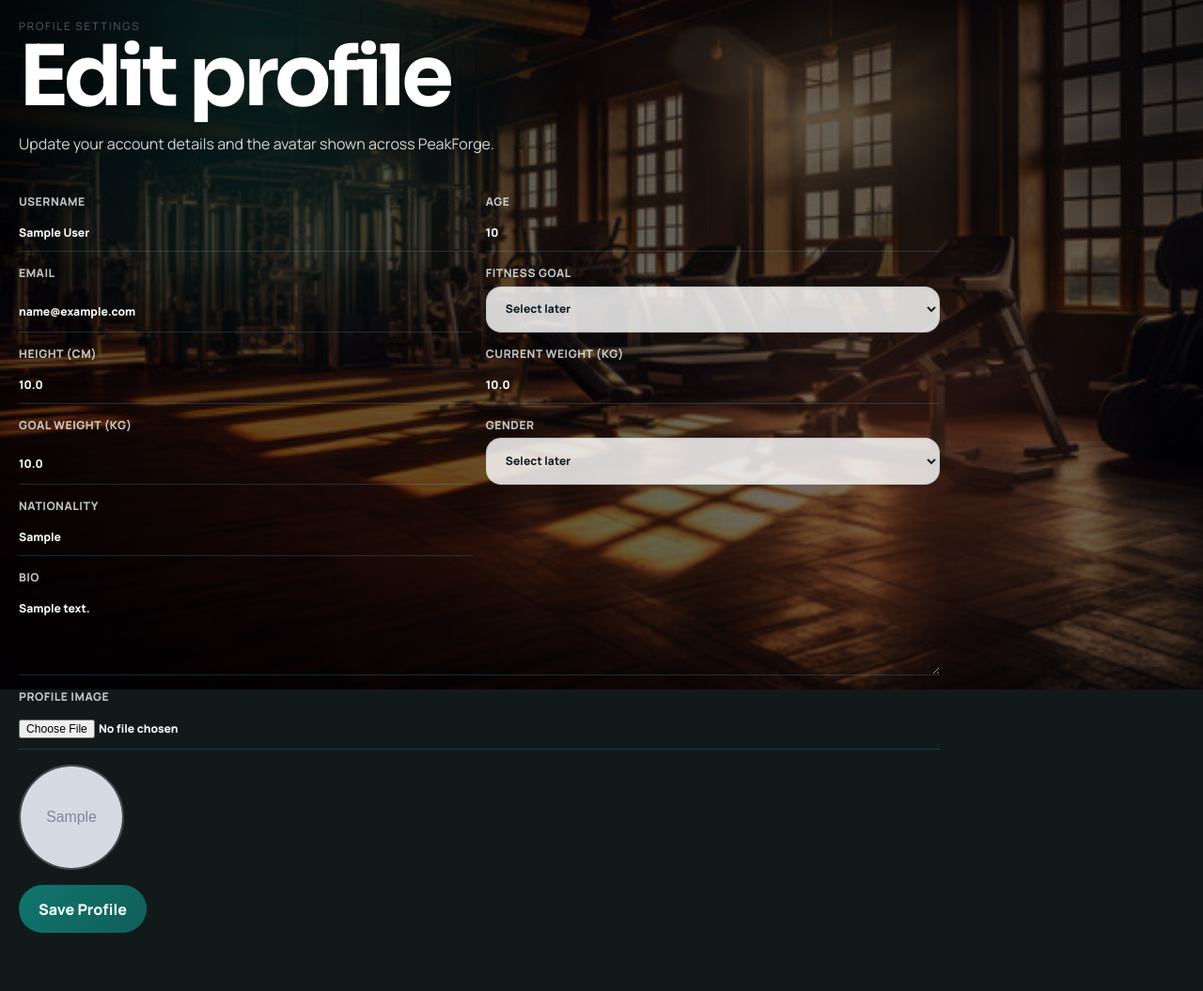
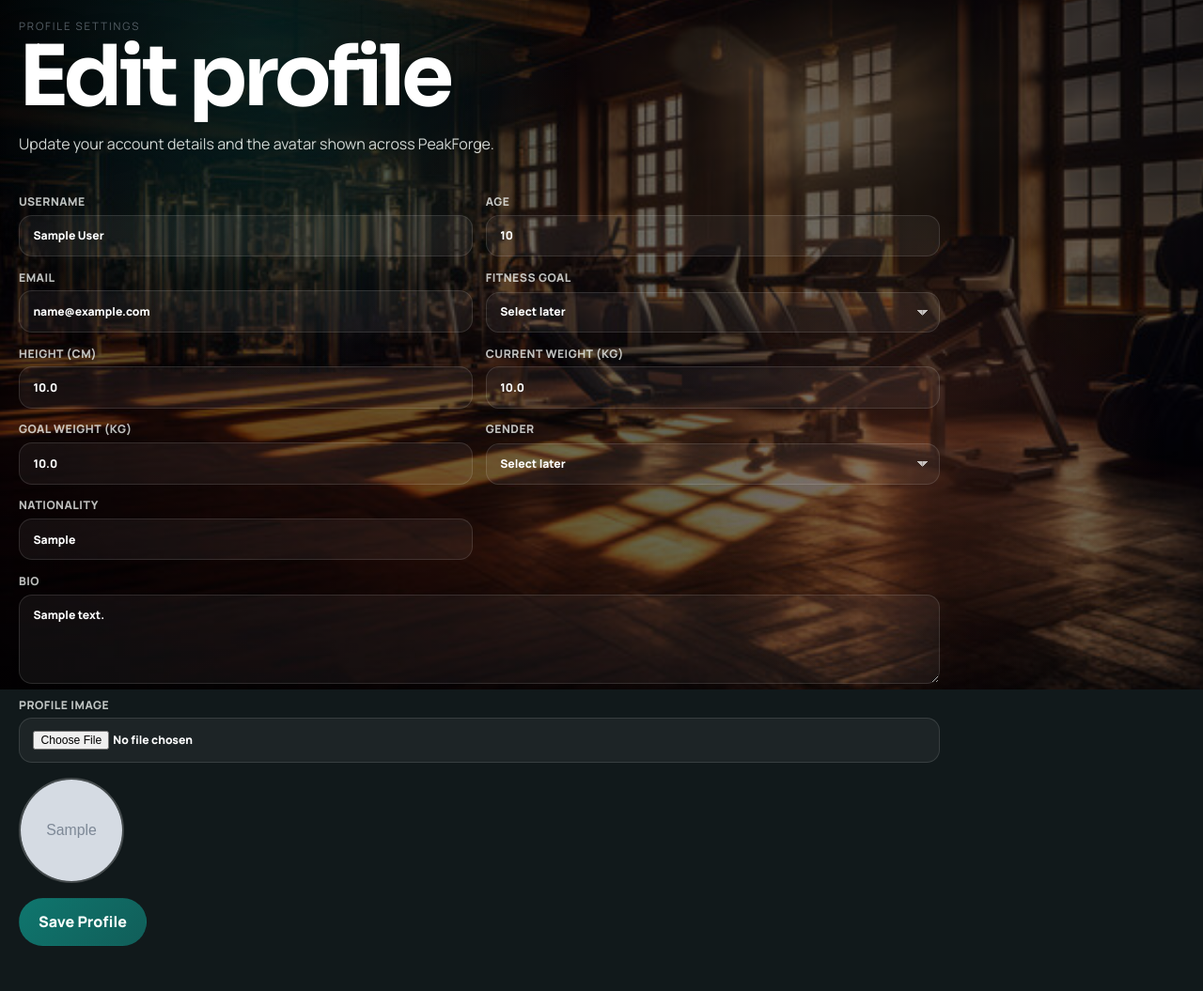
Before and after one commit to yadesh2007/PeakForge, a Flask app: page /edit-profile in a window 1280 px wide. Shown: the part 66-1121 px from the top of the page at 94% size. Before the commit the page ends 1059 px from the top, so only its background shows below. Run offline with Flask 3, Linux system fonts and the light colour scheme; the visitor is signed in with stand-in values (Sample User, id 1); tables that the repository leaves empty hold one stand-in row (values such as "Sample post"); grey boxes marked "Sample" are stand-in pictures.

Commit message:
Refine profile form glass styling

```diff
--- a/static/css/styles.css
+++ b/static/css/styles.css
@@ -1009,7 +1009,81 @@ textarea {
 }
 
 .settings-form input,
-.settings-form textarea,
+.settings-form select,
+.settings-form textarea {
+  width: 100%;
+  min-width: 0;
+  color: #ffffff;
+  caret-color: #ffffff;
+  background: rgba(255, 255, 255, 0.05);
+  border: 1px solid rgba(255, 255, 255, 0.12);
+  border-radius: 14px;
+  padding: 0.8rem 0.9rem;
+  transition: border-color 180ms ease, box-shadow 180ms ease, background-color 180ms ease;
+}
+
+.settings-form input::placeholder,
+.settings-form textarea::placeholder {
+  color: rgba(255, 255, 255, 0.45);
+}
+
+.settings-form select {
+  appearance: none;
+  -webkit-appearance: none;
+  padding-right: 2.4rem;
+  background-image:
+    linear-gradient(45deg, transparent 50%, rgba(255, 255, 255, 0.72) 50%),
+    linear-gradient(135deg, rgba(255, 255, 255, 0.72) 50%, transparent 50%);
+  background-position:
+    calc(100% - 1.05rem) 50%,
+    calc(100% - 0.72rem) 50%;
+  background-size: 0.36rem 0.36rem, 0.36rem 0.36rem;
+  background-repeat: no-repeat;
+  color-scheme: dark;
+}
+
+.settings-form select option {
+  color: #ffffff;
+  background: #11191b;
+}
+
+.settings-form input[type="number"] {
+  appearance: textfield;
+  -moz-appearance: textfield;
+}
+
+.settings-form input[type="number"]::-webkit-outer-spin-button,
+.settings-form input[type="number"]::-webkit-inner-spin-button {
+  -webkit-appearance: none;
+  appearance: none;
+  margin: 0;
+}
+
+.settings-form input:focus,
+.settings-form select:focus,
+.settings-form textarea:focus {
+  outline: 0;
+  border-color: rgba(255, 255, 255, 0.2);
+  background-color: rgba(255, 255, 255, 0.07);
+  box-shadow: 0 0 0 3px rgba(0, 122, 255, 0.15);
+}
+
+.settings-form input:-webkit-autofill,
+.settings-form input:-webkit-autofill:hover,
+.settings-form input:-webkit-autofill:focus,
+.settings-form textarea:-webkit-autofill,
+.settings-form textarea:-webkit-autofill:hover,
+.settings-form textarea:-webkit-autofill:focus,
+.settings-form select:-webkit-autofill,
+.settings-form select:-webkit-autofill:hover,
+.settings-form select:-webkit-autofill:focus {
+  -webkit-text-fill-color: #ffffff;
+  caret-color: #ffffff;
+  border: 1px solid rgba(255, 255, 255, 0.12);
+  box-shadow: 0 0 0 1000px rgba(255, 255, 255, 0.05) inset;
+  transition: background-color 9999s ease-out, color 9999s ease-out;
+}
+
 .split-builder-form input {
   width: 100%;
   min-width: 0;
```
Also changed, not shown: other parts of static/css/styles.css (+32 -2 lines).
